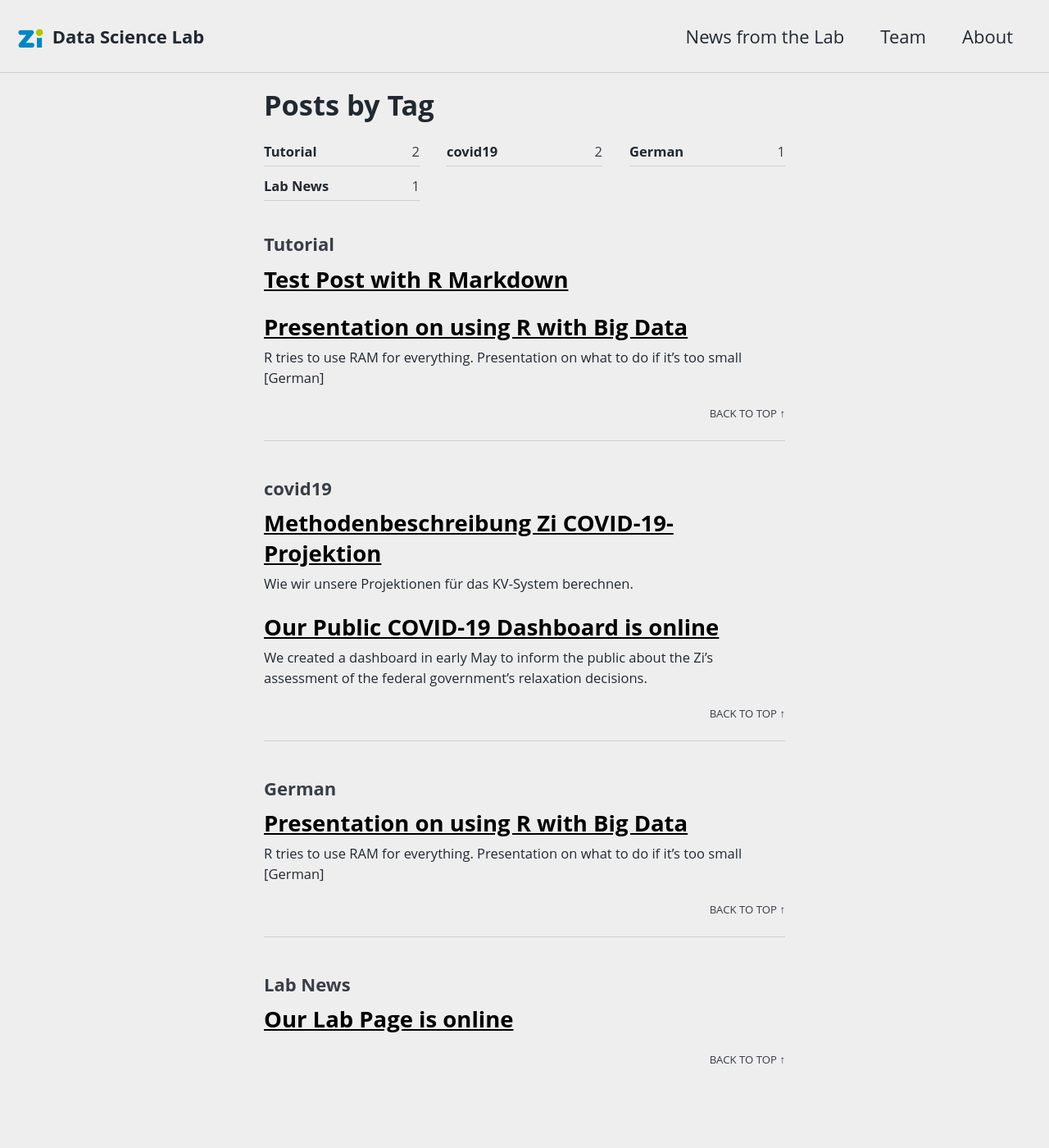
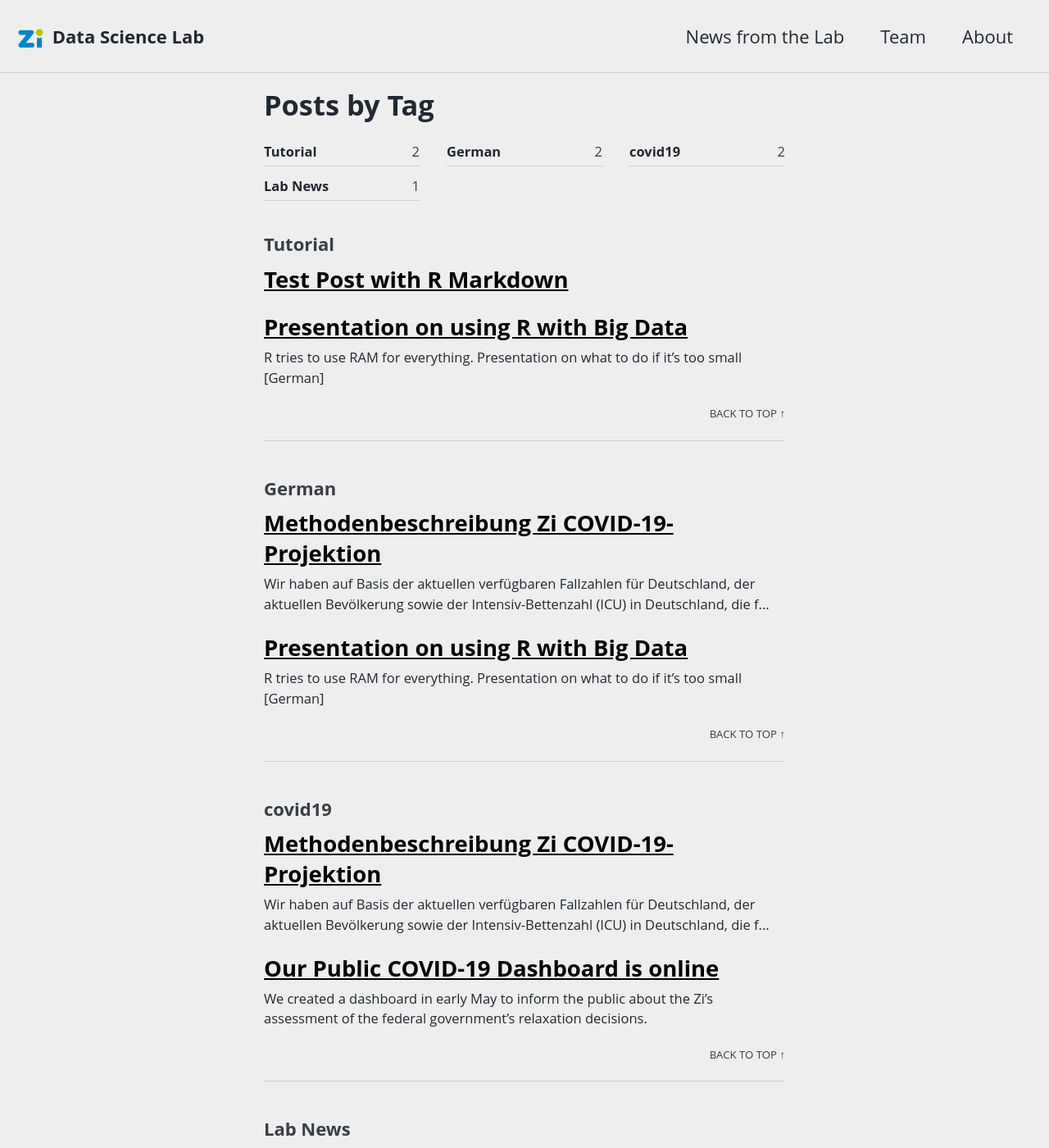
Before and after one commit to zidatalab/zidatalab.github.io, a Jekyll site: the page built from _pages/tags.md, in a window 1280 px wide and 1400 px high. Shown: the whole window at 82% size. Built offline with Jekyll 4.4.1, drawn with Linux system fonts in a browser that asks for light colours; cached includes are drawn as plain includes; nearby versions of some CDN libraries.

Commit message:
BAckward to old version of Methods..

```diff
--- a/_posts/2020-05-18-Methodenbeschreibung_Projektion_COVID-19.md
+++ b/_posts/2020-05-18-Methodenbeschreibung_Projektion_COVID-19.md
@@ -1,53 +1,19 @@
 ---
 author: Edgar
-title: Methodenbeschreibung Zi COVID-19-Projektion
-excerpt: "Wie wir unsere Projektionen für das KV-System berechnen."
-categories: [statistics] # Pleaser choose from [news,presentations,articles,projects,reports]
+title: "Methodenbeschreibung Zi COVID-19-Projektion"
+excerpt: "Wir haben auf Basis der aktuellen verfügbaren Fallzahlen für Deutschland, der aktuellen Bevölkerung sowie der Intensiv-Bettenzahl (ICU) in Deutschland, die für die Versorgung von COVID-19-Patienten zur Verfügung steht, die Zahl der inzidenten und prävalenten Patienten fortgeschrieben und abgeschätzt, wie sich diese Entwicklung auf den ambulanten und stationären Leistungsbedarf auswirkt."
+categories: [reports] # Pleaser choose from [news,presentations,articles,projects,reports]
 tags:
   - covid19
+  - German
 layout: single
 author_profile: true
-read_time: false
-comments: false
-share: false
-related: false
 ---
 
-Dr. Lars Eric Kroll, Dr. Edgar Steiger, Dr. Mandy Schulz
+*Autoren:*
+*Dr. Edgar Steiger, Dr. Mandy Schulz, Dr. Lars Eric Kroll*
 
-  - [Stand](#stand)
-  - [Zusammenfassung](#zusammenfassung)
-  - [Methoden](#methoden)
-      - [Projektion der inzidenten
-        Fälle](#projektion-der-inzidenten-fälle)
-      - [Drei Szenarien für die weitere Entwicklung der inzidenten
-        Fälle](#drei-szenarien-für-die-weitere-entwicklung-der-inzidenten-fälle)
-      - [Projektion des stationären
-        Behandlungsbedarfs](#projektion-des-stationären-behandlungsbedarfs)
-      - [Daten und Projektion des ambulanten
-        Behandlungsbedarfs](#daten-und-projektion-des-ambulanten-behandlungsbedarfs)
-  - [Aktuelle Daten](#aktuelle-daten)
-      - [Modellierung](#modellierung)
-      - [Zusammenfassung](#zusammenfassung-1)
-  - [Anhang](#anhang)
-      - [A Berechnung des Ansteckungsrisikos: Die zeitlich variierende
-        Reproduktionszahl](#a-berechnung-des-ansteckungsrisikos-die-zeitlich-variierende-reproduktionszahl)
-      - [B Prognose der Infektionszahlen: Das
-        SIR-Modell](#b-prognose-der-infektionszahlen-das-sir-modell)
-  - [Literatur](#literatur)
-
-# Stand
-
-Diese Datei hat den Stand: 20.05.2020.
-
-# Zusammenfassung
-
-Wir haben auf Basis der aktuellen verfügbaren Fallzahlen für
-Deutschland, der aktuellen Bevölkerung sowie der Intensiv-Bettenzahl
-(ICU) in Deutschland, die für die Versorgung von COVID-19-Patienten zur
-Verfügung steht, die Zahl der inzidenten und prävalenten Patienten
-fortgeschrieben und abgeschätzt, wie sich diese Entwicklung auf den
-ambulanten und stationären Leistungsbedarf auswirkt.
+*Wir haben auf Basis der aktuellen verfügbaren Fallzahlen für Deutschland, der aktuellen Bevölkerung sowie der Intensiv-Bettenzahl (ICU) in Deutschland, die für die Versorgung von COVID-19-Patienten zur Verfügung steht, die Zahl der inzidenten und prävalenten Patienten fortgeschrieben und abgeschätzt, wie sich diese Entwicklung auf den ambulanten und stationären Leistungsbedarf auswirkt.*
 
 # Methoden
 
@@ -66,20 +32,20 @@ variierenden Reproduktionszahl durchgeführt (Thompson u. a.
 [2019](#ref-thompson2019improved)) und anschließend ein SIR-Modell für
 die Projektion verwendet (Kermack und McKendrick
 [1991](#ref-kermack1991contributions)). Die zeitlich variierende
-Reproduktionszahl \(R_t\) beschreibt die Dynamik der Übertragbarkeit
-einer Infektion **während** einer Epidemie (als Erweiterung der
-Basis-Reproduktionszahl \(R_0\), die für eine bestimmte Infektion
+Reproduktionszahl $$R_t$$ beschreibt die Dynamik der Übertragbarkeit
+einer Infektion *während* einer Epidemie (als Erweiterung der
+Basis-Reproduktionszahl $$R_0$$, die für eine bestimmte Infektion
 konstant ist und die Übertragbarkeit nur zu Beginn der Epidemie
 beschreibt). Das SIR-Modell ist ein klassisches Modell der
 mathematischen Epidemiologie zur dynamischen Modellierung von
 Infektionskrankheiten. Die Bevölkerung wird in drei Gruppen aufgeteilt:
-\(S\) (“susceptibles”, nicht Infizierte), \(I\) (“infectious”, infiziert
-& ansteckend), sowie \(R\) (“removed”, Genesene und Gestorbene, nicht
+$$S$$ (“susceptibles”, nicht Infizierte), $$I$$ (“infectious”, infiziert
+& ansteckend), sowie $$R$$ (“removed”, Genesene und Gestorbene, nicht
 mehr ansteckend). Auf der Basis von gemeldeten historischen Daten (für
 Deutschland: Robert Koch-Institut “RKI”, <https://corona.rki.de/>,
 international: Johns Hopkins University “JHU”,
 <https://coronavirus.jhu.edu/>) und einer angenommenen Verweildauer im
-Status \(I\) sowie den berechneten \(R_t\) können damit Modellierungen
+Status $$I$$ sowie den berechneten $$R_t$$ können damit Modellierungen
 über die Größe der drei Gruppen durchgeführt werden.
 
 ## Drei Szenarien für die weitere Entwicklung der inzidenten Fälle
@@ -88,7 +54,7 @@ International und national zeigt sich, dass Maßnahmen zur Eindämmung der
 Übertragung Erfolg haben. Wir haben darum in unseren Szenarien die
 Effekte der aktuellen Maßnahmen in Deutschland mit einbezogen. Weiterhin
 lässt sich die beobachtete Entwicklung der zeitlich variierenden
-Reproduktionszahl \(R_t\) als Trend fortschreiben.
+Reproduktionszahl $$R_t$$ als Trend fortschreiben.
 
 ### Szenario 1 “Trend lokal”
 
@@ -96,11 +62,11 @@ In Szenario 1 (“Trend lokal”) berechnen wir für jeden Landkreis, jedes
 Bundesland, Gesamtdeutschland sowie auch internationale Vergleichsländer
 einen eigenen Trend aus den lokalen historischen Daten. Dies bedeutet,
 dass wir die vergangene Entwicklung der zeitlich variierenden
-Reproduktionszahl \(R_t\) berücksichtigen und projizieren auf dieser
-Basis die zukünftige Entwicklung von \(R_t\) und damit der Fallzahlen.
-Ist das derzeitige \(R_t\) größer als \(0{,}7\), wird der Trend bis zu
-diesem Wert fortgeschrieben und danach konstant gehalten. Sollte \(R_t\)
-derzeit bereits kleiner als \(0{,}7\) sein, wird es konstant auf dem
+Reproduktionszahl $$R_t$$ berücksichtigen und projizieren auf dieser
+Basis die zukünftige Entwicklung von $$R_t$$ und damit der Fallzahlen.
+Ist das derzeitige $$R_t$$ größer als $$0{,}7$$, wird der Trend bis zu
+diesem Wert fortgeschrieben und danach konstant gehalten. Sollte $$R_t$$
+derzeit bereits kleiner als $$0{,}7$$ sein, wird es konstant auf dem
 derzeitigen Niveau gehalten, da dies bereits ein sehr günstiges Szenario
 darstellt.
 
@@ -116,11 +82,11 @@ ungünstiger Entwicklung bedeutet die Anwendung des bundesdeutschen
 Trends eventuell ein “Best Case”-Szenario, da sich die Ansteckungsrate
 in Deutschland derzeit sehr positiv darstellt.
 
-### Szenario 3 “Worst Case \(R_t\)=1,3”
+### Szenario 3 “Worst Case $$R_t$$=1,3”
 
 In Szenario 3 modellieren wir ein “Worst Case”-Szenario, bei dem die
-derzeitige Reproduktionszahl \(R_t\) innerhalb von 7 Tagen ein Niveau
-von \(1{,}3\) anstrebt und dann dort verharrt. Dies bedeutet ein
+derzeitige Reproduktionszahl $$R_t$$ innerhalb von 7 Tagen ein Niveau
+von $$1{,}3$$ anstrebt und dann dort verharrt. Dies bedeutet ein
 erneutes exponentielles Wachstum der Fallzahlen. Wir versuchen damit die
 schwer abschätzbaren Folgen einer zu umfassenden Lockerung der
 Eindämmungsmaßnahmen zu modellieren.
@@ -173,7 +139,7 @@ relevant. Die Betreuung der Patienten wird sicher in ihrem Umfang
 variieren, wir setzen hier lediglich Durchschnittswerte für den
 Behandlungsaufwand von drei Patientengruppen an.
 
-In der Modellgruppe \(I\) sind dies einerseits **Patienten mit niedrigem
+In der Modellgruppe $$I$$ sind dies einerseits **Patienten mit niedrigem
 Behandlungsbedarf** (infiziert und symptomatisch, etwa 56,5 Prozent der
 Infizierten), die in unserem Modell etwa 5 Minuten pro Konsultation alle
 2 Tage benötigen, andererseits **Patienten mit erhöhtem
@@ -183,7 +149,7 @@ benötigen. Bei weiteren 13,8% der Infizierten wird Krankenhaus-Betreuung
 angesetzt, zu 100 fehlende Prozent sind infiziert aber asymptomatisch
 (ohne Behandlung).
 
-Darüber hinaus benötigen bestimmte Patienten in \(R\) ambulante
+Darüber hinaus benötigen bestimmte Patienten in $$R$$ ambulante
 Betreuung, wenn sie in Krankenhaus/ICU-Behandlung waren (**Patienten in
 der Nachsorge**, etwa 66 Prozent der ehemals ICU-behandelten sowie alle
 übrigen Krankenhaus-Behandelten): 20 Minuten pro Konsultation alle 10
@@ -196,7 +162,7 @@ mittlere Tagesarbeitszeit von 8 Stunden dividiert um zu einem Schätzwert
 für die täglich benötigte Versorgungsleistung in VZÄ zu gelangen.
 
 Nicht berücksichtigt haben wir den Bedarf, der durch (verunsicherte)
-nicht-infizierte Patienten (in \(S\)) entsteht, die ärztliche Zeit in
+nicht-infizierte Patienten (in $$S$$) entsteht, die ärztliche Zeit in
 Anspruch nehmen (z.B. Anrufe bei leichten Erkältungssymptomen oder
 Durchführen von SARS-CoV-2-Tests, die sich als negativ herausstellen).
 
@@ -214,11 +180,11 @@ generell Meldedatum und Infektionsereignis der Person nicht
 vor der Meldung stattgefunden. Eine Meldung erfolgt erst nach
 bestätigtem Laborbefund.
 
-![](Methodenbeschreibung_Projektion_COVID-19_files/figure-gfm/unnamed-chunk-1-1.png)<!-- -->
+![](/assets/posts/Methodenbeschreibung_Projektion_COVID-19_files/figure-gfm/unnamed-chunk-1-1.png)<!-- -->
 
-![](Methodenbeschreibung_Projektion_COVID-19_files/figure-gfm/unnamed-chunk-2-1.png)<!-- -->
+![](/assets/posts/Methodenbeschreibung_Projektion_COVID-19_files/figure-gfm/unnamed-chunk-2-1.png)<!-- -->
 
-![](Methodenbeschreibung_Projektion_COVID-19_files/figure-gfm/unnamed-chunk-3-1.png)<!-- -->![](Methodenbeschreibung_Projektion_COVID-19_files/figure-gfm/unnamed-chunk-3-2.png)<!-- -->
+![](/assets/posts/Methodenbeschreibung_Projektion_COVID-19_files/figure-gfm/unnamed-chunk-3-1.png)<!-- -->![](/assets/posts/Methodenbeschreibung_Projektion_COVID-19_files/figure-gfm/unnamed-chunk-3-2.png)<!-- -->
 
 ## Modellierung
 
@@ -255,31 +221,31 @@ Reproduktionszahl finden sich im Appendix.
 ### SIR-Modell
 
 Das zur Projektion verwendete SIR-Modell wird im Appendix beschrieben.
-In unserem Modell wird der Ansteckungsparameter \(\beta\) von den
-empirischen Werten \(R_0\) bzw. \(R_t\) abgeleitet, weiterhin wird der
-Infektionsdauerparameter \(\gamma\) konstant gesetzt als das Inverse der
-Infektionsdauer: \(\gamma=1/14\).
+In unserem Modell wird der Ansteckungsparameter $$\beta$$ von den
+empirischen Werten $$R_0$$ bzw. $$R_t$$ abgeleitet, weiterhin wird der
+Infektionsdauerparameter $$\gamma$$ konstant gesetzt als das Inverse der
+Infektionsdauer: $$\gamma=1/14$$.
 
 ### Andere Ansätze
 
 Das hier verwendete SIR-Modell hat den Vorteil, dass es mit wenig
 Parametern und wenig strukturierten historischen Daten bereits
 angemessene Vorhersagen für die Zukunft erlaubt. Das Modell kann um
-weitere Patientengruppen (z.B. \(E\) für nicht-ansteckende Infizierte,
-\(D\) für Verstorbene, etc.) erweitert werden und außerdem können
+weitere Patientengruppen (z.B. $$E$$ für nicht-ansteckende Infizierte,
+$$D$$ für Verstorbene, etc.) erweitert werden und außerdem können
 saisonale Effekte berücksichtigt werden. Dies bedeutet aber auch immer
 zusätzliche Parameter, die geschätzt oder belegt werden müssen.
 
 Das RKI (Heiden und Buchholz [2020](#ref-rkimodellierung)) verwendet ein
 SEIR-Modell, erweitert um unterschiedlich starke saisonale Effekte und
-unterschiedliche \(R_0\) in Abhängigkeit von potentiellen Erfolgen der
+unterschiedliche $$R_0$$ in Abhängigkeit von potentiellen Erfolgen der
 Mitigationsmaßnahmen. Mögliche Projektionen für den stationären
 Behandlungsbedarf werden abgegeben, aber keine Auswirkungen auf den
 ambulanten Sektor benannt. Ebenso bleibt offen, was das
 wahrscheinlichste Szenario für die zukünftige Entwicklung ist.
 
 Magal und Webb ([2020](#ref-magal2020predicting)) erweitern in ihrem
-technischen Paper das SIR-Modell, indem \(I\) in drei Gruppen
+technischen Paper das SIR-Modell, indem $$I$$ in drei Gruppen
 aufgespaltet wird: asymptomatische Infizierte, sowie symptomatische
 identifizierte Infizierte und symptomatische unidentifizierte
 Infizierte. Für Deutschland prognostizieren sie auf Basis der gemeldeten
@@ -289,8 +255,8 @@ Veröffentlichung vor allem um die Modellierung geht.
 
 Aksamentov u. a. ([2020](#ref-neher2020covid)) weisen das umfangreichste
 Modell auf, hier werden zusätzlich zum SIR-Modell noch Patientengruppen
-\(E\) (infiziert, noch nicht ansteckend), \(H\) (schwer erkrankt und
-stationär behandelt), \(C\) (ICU-Behandlung) und \(D\) (Todesfälle)
+$$E$$ (infiziert, noch nicht ansteckend), $$H$$ (schwer erkrankt und
+stationär behandelt), $$C$$ (ICU-Behandlung) und $$D$$ (Todesfälle)
 modelliert, sowie saisonale Einflüsse und unterschiedliche Parameter für
 unterschiedliche Altersgruppen berücksichtigt. Ihre Prognosen beziehen
 sich auch nur auf den stationären Bedarf, die Parameterschätzungen
@@ -313,15 +279,15 @@ Einfluss von verschiedenen Mitigationsmaßnahmen hervor.
 ### Limitationen und Ausbau des Zi-Modells
 
 Im Vergleich zeigt sich, dass das SIR-Modell (Modellierung des
-Infektionsverlaufs) in Kombination mit dynamischen \(R_t\)-Werten
+Infektionsverlaufs) in Kombination mit dynamischen $$R_t$$-Werten
 (Modellierung von Mitigationsmaßnahmen) bereits verlässliche Prognosen
 erlaubt, bzw. einen Korridor zwischen verschiedenen Szenarien.
 
 Eine Limitation fast aller Prognosemodelle ist die Dunkelziffer der
 (eventuell asymptomatischen) Infizierten, die nicht getestet und
 identifiziert werden, aber die Infektion weitergeben können. Eine
-Möglichkeit wäre, zusätzlich zu den Fallzahlen die Todesfälle \(D\) mit
-zu berücksichtigen und auch eine Patientengruppe \(U\) (nicht
+Möglichkeit wäre, zusätzlich zu den Fallzahlen die Todesfälle $$D$$ mit
+zu berücksichtigen und auch eine Patientengruppe $$U$$ (nicht
 identifiziert, aber infiziert) zu modellieren, da die Todesfälle mit
 großer Sicherheit richtig identifiziert sind und eine konstante
 Todesrate bei Infektion angenommen werden kann (Lachmann
@@ -357,7 +323,7 @@ Projektion, das für die Zeit seit dem Stichtag auf Basis der
 prognostizierten und tatsächlichen Fallzahlen der Bundesländer berechnet
 und für den erweiterten Horizont linear fortgeschrieben wurde.
 
-![](Methodenbeschreibung_Projektion_COVID-19_files/figure-gfm/unnamed-chunk-4-1.png)<!-- -->
+![](/assets/posts/Methodenbeschreibung_Projektion_COVID-19_files/figure-gfm/unnamed-chunk-4-1.png)<!-- -->
 
 <!-- Die Zi-Modellierung erfasst derzeit fast alle Kreise in Deutschland. Lediglich Kreise, für die eine hinreichende Fallzahl vorliegt, werden ausgewiesen. Derzeit können für folgende Ebenen Projektionen erstellt werden: -->
 
@@ -398,45 +364,45 @@ und für den erweiterten Horizont linear fortgeschrieben wurde.
 ## Zusammenfassung
 
 So lange das Ansteckungsrisiko so groß ist, dass jede infizierte Person
-mehr als eine weitere Person ansteckt (mathematisch: \(R_t>1\)), gibt es
+mehr als eine weitere Person ansteckt (mathematisch: $$R_t>1$$), gibt es
 ein exponentielles Wachstum der Infektionszahlen und innerhalb kurzer
 Zeit so viele Infizierte und Erkrankte, dass das Gesundheitssystem
-überlastet wird. Nur ein \(R_t<1\) kann dies verhindern oder diese
+überlastet wird. Nur ein $$R_t<1$$ kann dies verhindern oder diese
 Situation wieder beseitigen. Der internationale Vergleich zeigt, dass
 dies in Ländern wie Südkorea oder China gelungen ist, während in einigen
 Ländern noch exponentielles Wachstum vorliegt, aber sich zum Teil
 günstige Trends abzeichnen. Deustchland steht derzeit mit einer
-günstigen Reproduktionszahl \(<1\) da. Zukunftsprognosen sind
+günstigen Reproduktionszahl $$<1$$ da. Zukunftsprognosen sind
 schwierig, da nur begrenzt Aussagen über den Einfluss von
-Mitigationsmaßnahmen auf \(R_t\) bzw. das Ansteckungsrisiko
+Mitigationsmaßnahmen auf $$R_t$$ bzw. das Ansteckungsrisiko
 quantifiziert werden können. Falls sich der aktuelle Trend fortsetzt und
-ein günstiges Reproduktionsniveau \(<1\) dauerhaft gehalten werden
+ein günstiges Reproduktionsniveau $$<1$$ dauerhaft gehalten werden
 könnte, sind nach unseren Prognosen die ambulanten und stationären
 Ressourcen ausreichend. Es ist aber nicht auszuschließen, dass sich
-dieser Trend verändert, auf einem Niveau \(>1\) einfriert oder sogar
+dieser Trend verändert, auf einem Niveau $$>1$$ einfriert oder sogar
 umkehrt, wenn zu umfassende Lockerungen der Eindämmungsmaßnahmen
 beschlossen werden.
 
-![](Methodenbeschreibung_Projektion_COVID-19_files/figure-gfm/unnamed-chunk-5-1.png)<!-- -->
+![](/assets/posts/Methodenbeschreibung_Projektion_COVID-19_files/figure-gfm/unnamed-chunk-5-1.png)<!-- -->
 
-![](Methodenbeschreibung_Projektion_COVID-19_files/figure-gfm/unnamed-chunk-6-1.png)<!-- -->
+![](/assets/posts/Methodenbeschreibung_Projektion_COVID-19_files/figure-gfm/unnamed-chunk-6-1.png)<!-- -->
 
 # Anhang
 
 ## A Berechnung des Ansteckungsrisikos: Die zeitlich variierende Reproduktionszahl
 
-Im Unterschied zur Basisreproduktionszahl \(R_0\) berücksichtigt die
+Im Unterschied zur Basisreproduktionszahl $$R_0$$ berücksichtigt die
 zeitlich variierende Reproduktionszahl bzw. Nettoreproduktionszahl
-\(R_t\) auch die fortschreitende Immunisierung der Bevölkerung (nach
-durchstandener Infektion) und Kontrollmaßnahmen. \(R_t\) kann geschätzt
-werden als das Verhältnis von neuen Infektionen zu einem Zeitpunkt \(t\)
+$$R_t$$ auch die fortschreitende Immunisierung der Bevölkerung (nach
+durchstandener Infektion) und Kontrollmaßnahmen. $$R_t$$ kann geschätzt
+werden als das Verhältnis von neuen Infektionen zu einem Zeitpunkt $$t$$
 und der Gesamtinfektiösität aller bereits infizierten Individuen zur
-Zeit \(t\) (Cori u. a. [2013](#ref-cori2013r0)). Das Maß für die
+Zeit $$t$$ (Cori u. a. [2013](#ref-cori2013r0)). Das Maß für die
 Infektiösität eines Individuums ist die sogenannte Verteilung des
 seriellen Intervalls (“serial interval distribution”). Basierend auf der
 Literatur wird hier für diese Verteilung eine Gamma-Verteilung
-(\(\Gamma\)) mit Mittelwertsparameter \(5\) und
-Standardabweichungsparameter \(4\) angenommen (Du u. a.
+($$\Gamma$$) mit Mittelwertsparameter $$5$$ und
+Standardabweichungsparameter $$4$$ angenommen (Du u. a.
 [2020](#ref-du2020serial); Nishiura u. a.
 [2020](#ref-nishiura2020serial)). Die Verteilung beschreibt den
 zufälligen Prozess, wann eine infizierte Person eine andere Person
@@ -446,7 +412,7 @@ Gewicht der Veteilung auf den ersten 10 Tagen liegt. Weitere
 Modellannahmen sind, dass die Zahl der Neuinfizierten einer
 Poissonverteilung folgt und dass die Reproduktionszahl rollend konstant
 geschätzt wird für ein fixes Zeitintervall (hier: 7 Tage). Das
-ermöglicht, \(R_t\) mit bayesschen Verfahren zu schätzen, Details
+ermöglicht, $$R_t$$ mit bayesschen Verfahren zu schätzen, Details
 finden sich bei Thompson u. a. ([2019](#ref-thompson2019improved)).
 
 ## B Prognose der Infektionszahlen: Das SIR-Modell
@@ -454,27 +420,27 @@ finden sich bei Thompson u. a. ([2019](#ref-thompson2019improved)).
 Beim SIR-Modell zur Modellierung von Infektionskrankheiten werden drei
 Gruppen unterschieden:
 
-  - \(S\): “Susceptibles”, nicht infizierte Personen,
+  - $$S$$: “Susceptibles”, nicht infizierte Personen,
 
-  - \(I\): “Infected”, (frisch) infizierte & ansteckende Personen,
+  - $$I$$: “Infected”, (frisch) infizierte & ansteckende Personen,
 
-  - \(R\): “Removed”, nicht mehr ansteckende Personen (genesen oder
+  - $$R$$: “Removed”, nicht mehr ansteckende Personen (genesen oder
     gestorben).
 
 Folgende wichtige Annahmen beinhaltet das Modell:
 
-  - die Reihenfolge der Zustände ist \(S\rightarrow I \rightarrow R\),
+  - die Reihenfolge der Zustände ist $$S\rightarrow I \rightarrow R$$,
     das heißt jede Person kann nur einmal erkranken und genest/stirbt
     letztendlich,
 
-  - die Bevölkerungszahl \(N\) wird für den Modellierungshorizont als
-    konstant angenommen (\(S+I+R=N\), Geburten werden nicht
+  - die Bevölkerungszahl $$N$$ wird für den Modellierungshorizont als
+    konstant angenommen ($$S+I+R=N$$, Geburten werden nicht
     berücksichtigt),
 
-  - Personen in \(I\) sind mit konstanter Rate \(\beta\) ansteckend,
+  - Personen in $$I$$ sind mit konstanter Rate $$\beta$$ ansteckend,
 
-  - Personen in \(I\) verlassen diesen Zustand mit konstanter Rate
-    \(\gamma\) (genesen oder versterben),
+  - Personen in $$I$$ verlassen diesen Zustand mit konstanter Rate
+    $$\gamma$$ (genesen oder versterben),
 
   - Personen in den drei Gruppen interagieren auf gleiche Weise
     miteinander.
@@ -483,23 +449,23 @@ Unter diesen Annahmen kann die zeitliche Entwicklung der
 Infektionsausbreitung mit einem Differentialgleichungssystem modelliert
 werden:
 
-  - \(\frac{dS}{dt} = -\frac{\beta}{N} \cdot I \cdot S,\)
+  - $$\frac{dS}{dt} = -\frac{\beta}{N} \cdot I \cdot S,$$
 
-  - \(\frac{dI}{dt} = \frac{\beta}{N} \cdot I \cdot S - \gamma \cdot I,\)
+  - $$\frac{dI}{dt} = \frac{\beta}{N} \cdot I \cdot S - \gamma \cdot I,$$
 
-  - \(\frac{dR}{dt} = \gamma \cdot I.\)
+  - $$\frac{dR}{dt} = \gamma \cdot I.$$
 
-Weiterhin gilt, dass die Ansteckungsrate \(R_0\) aus den Parametern des
+Weiterhin gilt, dass die Ansteckungsrate $$R_0$$ aus den Parametern des
 Differentialgleichungssystems geschätzt werden kann:
 
-\(R_0 = \frac{\beta}{\gamma}.\)
+$$R_0 = \frac{\beta}{\gamma}.$$
 
-Umgekehrt kann auch aus bekanntem \(R_0\) und fixem \(\gamma\) der
-Parameter \(\beta\) geschätzt werden.
+Umgekehrt kann auch aus bekanntem $$R_0$$ und fixem $$\gamma$$ der
+Parameter $$\beta$$ geschätzt werden.
 
 Mit den ermittelten Parametern können Prognosen für die zukünftige
 Verteilung der drei Gruppen abgegeben werden. Ebenso lässt sich bei
-Konstanthaltung von \(\gamma\) mit Variierung von \(R_0\) bzw. \(\beta\)
+Konstanthaltung von $$\gamma$$ mit Variierung von $$R_0$$ bzw. $$\beta$$
 der zukünftige Einfluss von ansteckungsverhindernden Maßnahmen
 modellieren.
 
```
Also changed, not shown: other parts of _posts/2020-05-18-Methodenbeschreibung_Projektion_COVID-19.md (+10 -10 lines).
